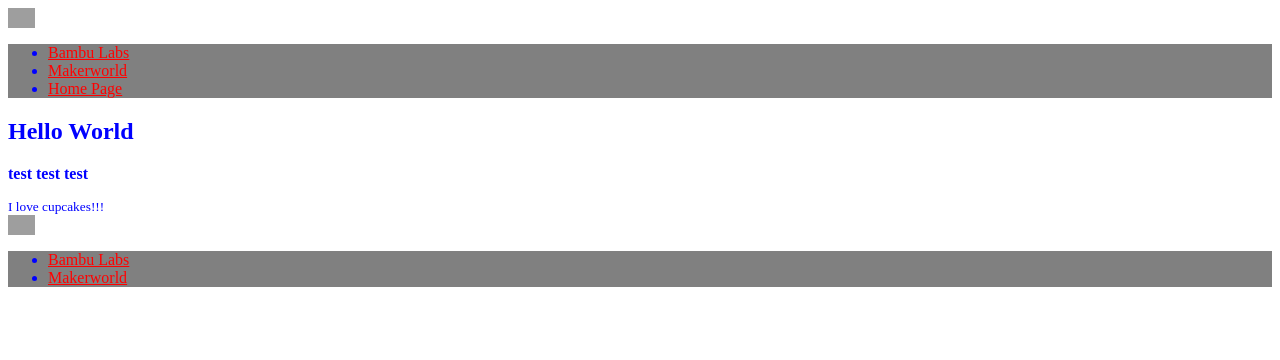
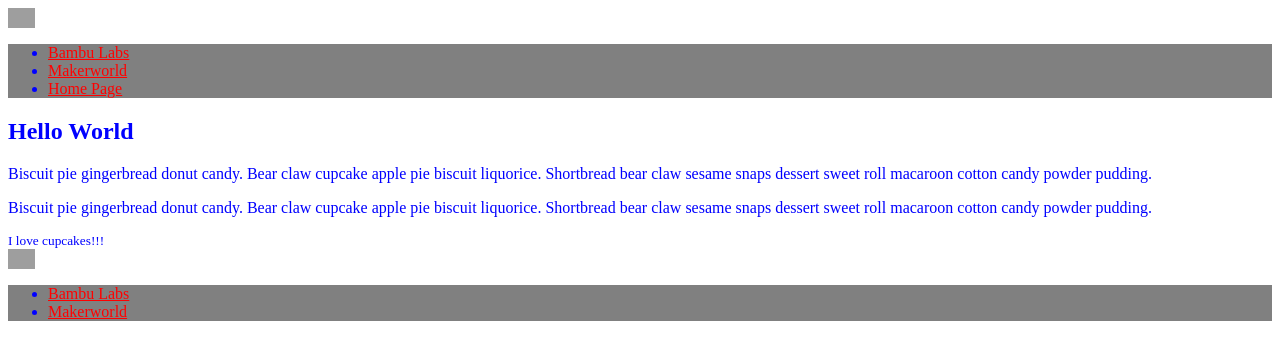
Before and after one commit to CrownWalker1/Webdev-2025, a plain HTML site: page Index.html in a window 1280 px wide. Drawn offline with Linux system fonts and the light colour scheme; grey boxes are pictures that could not be loaded.

Commit message:
yes
test

```diff
--- a/Index.html
+++ b/Index.html
@@ -35,7 +35,7 @@
                     <a href="https://makerworld.com/en/points?type=PointsShop" target="_blank">Makerworld</a>
                 </li>
                 <li>
-                    <a href=About>Home Page</a>
+                    <a href=About.html>Home Page</a>
                 </li>
             </ul>
 
@@ -46,16 +46,10 @@
             <section>
                 <h1>Hello World</h1>
                 <article>
-                    <p><strong> test test test
-                    </strong>
+                    <p>Biscuit pie gingerbread donut candy. Bear claw cupcake apple pie biscuit liquorice. Shortbread bear claw sesame snaps dessert sweet roll macaroon cotton candy powder pudding.</p>
 
+                    <p>Biscuit pie gingerbread donut candy. Bear claw cupcake apple pie biscuit liquorice. Shortbread bear claw sesame snaps dessert sweet roll macaroon cotton candy powder pudding.</p>
 
-
-
-
-
-
-                    </p>
 
                     <small> I love cupcakes!!!</small>
                 </article>
```
